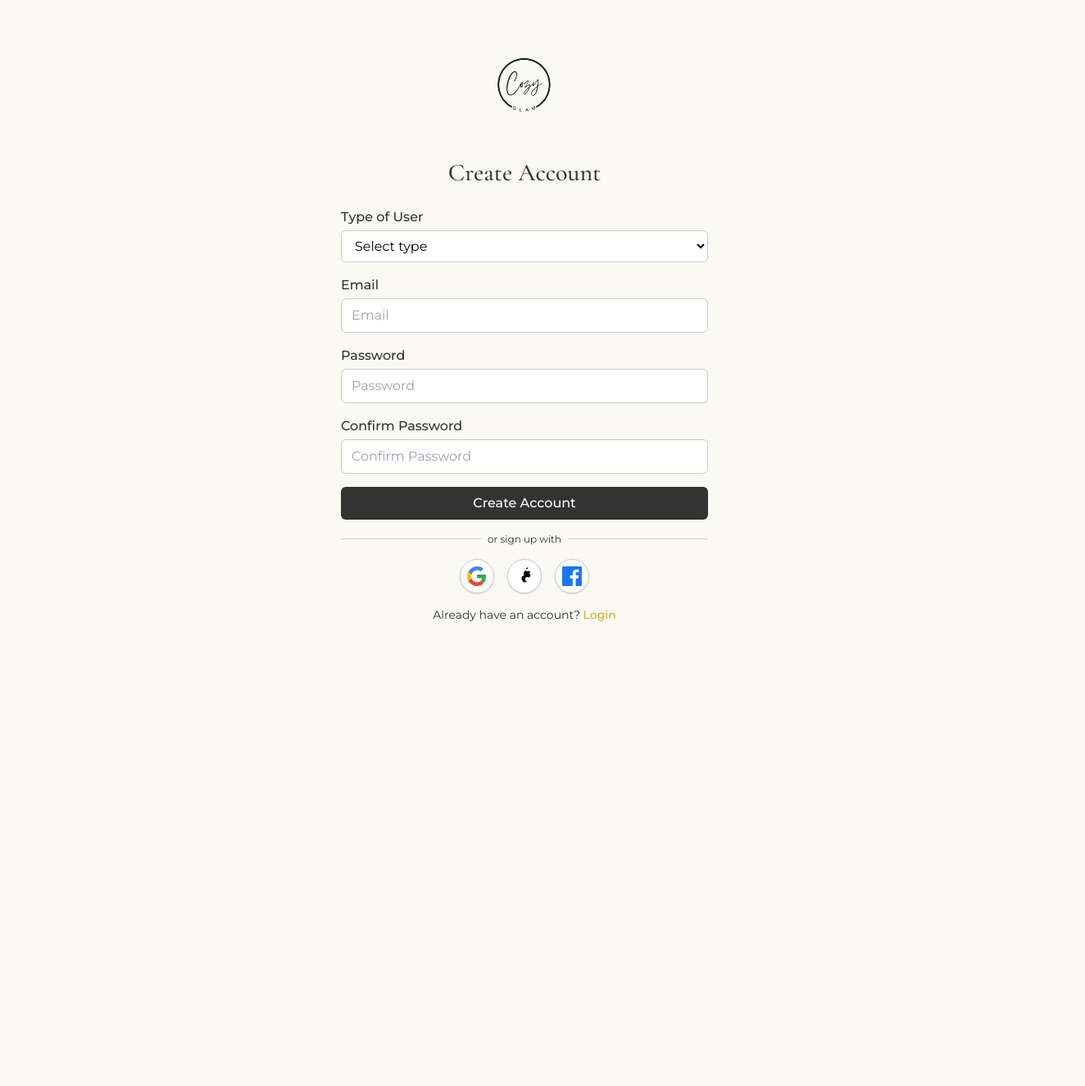
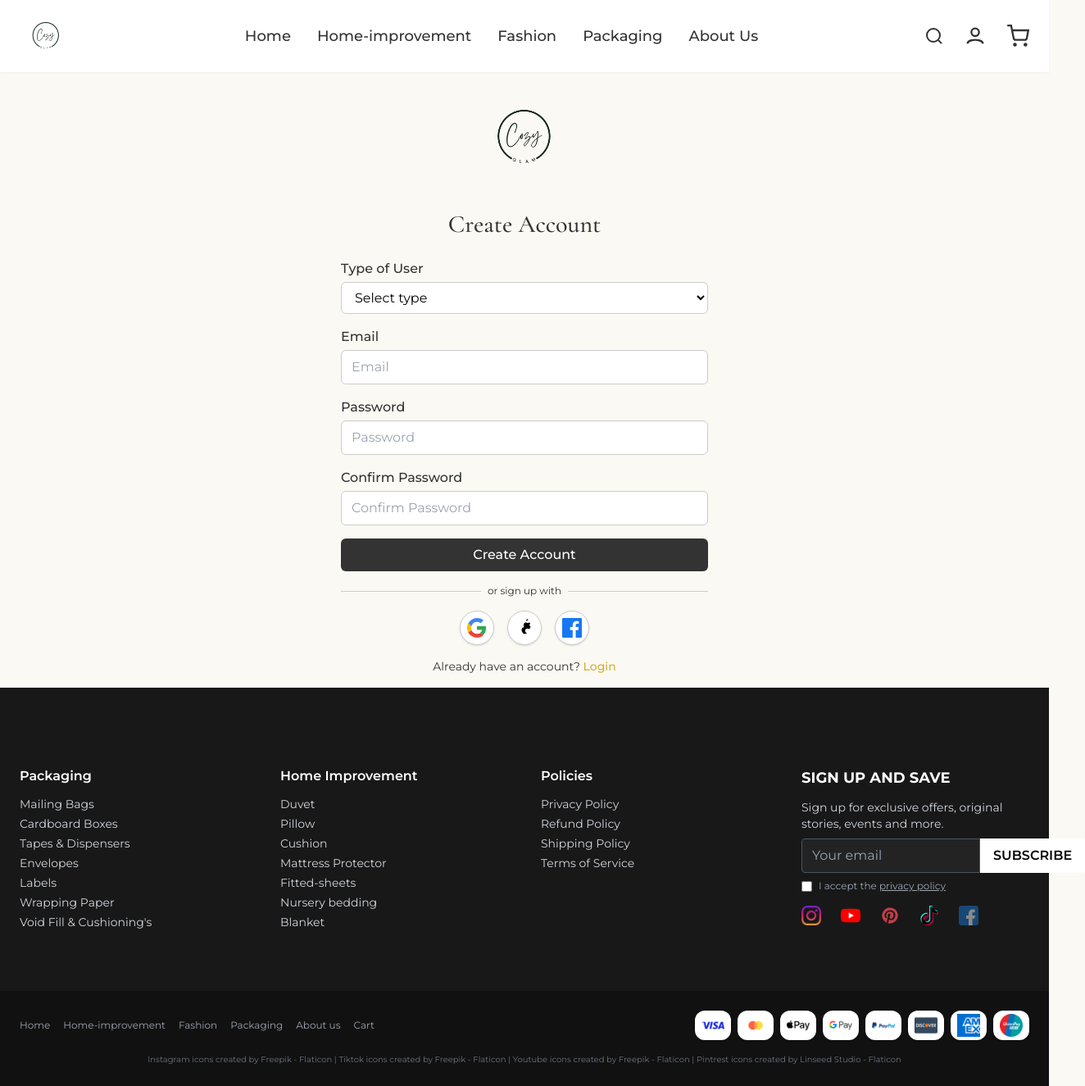
Before and after one commit to AnasBaqai/cozy_glam_frontend, a React (Vite) app: page /signup in a window 1280 px wide. Shown: the whole page at 82% size, 1324 px wide, since content can reach past the window. Before the commit the page ends 800 px from the top, so only its background shows below. Built offline with nearby package versions, Linux system fonts and the light colour scheme.

Commit message:
footer added to login signup

```diff
--- a/src/components/layout/Navbar/Navbar.tsx
+++ b/src/components/layout/Navbar/Navbar.tsx
@@ -18,6 +18,7 @@
         alt="CozyGlam Logo"
         className="h-16 w-16 object-contain"
       />
+      <a href="/" className="text-2xl font-bold text-glam-dark"></a>
     </div>
     {/* Nav Links */}
     <div className="flex gap-8">
--- a/src/pages/auth/login/LoginPage.tsx
+++ b/src/pages/auth/login/LoginPage.tsx
@@ -5,6 +5,8 @@
 import Input from "../../../components/ui/Input/Input";
 import SocialButton from "../../../components/ui/SocialButton/SocialButton";
 import DividerWithText from "../../../components/ui/DividerWithText/DividerWithText";
+import Navbar from "../../../components/layout/Navbar/Navbar";
+import Footer from "../../../components/layout/Footer/Footer";
 
 const LoginPage = () => {
   const [email, setEmail] = useState("");
@@ -17,7 +19,9 @@
   };
 
   return (
-    <div className="flex flex-col items-center justify-center min-h-screen py-4 px-4 bg-glam-light">
+    <div className="min-h-screen bg-glam-light flex flex-col">
+      <Navbar />
+      <div className="flex flex-col items-center justify-center flex-1 py-4 px-4">
         <div className="w-full max-w-md">
           {/* Logo */}
           <div className="flex flex-col items-center mb-6">
@@ -95,6 +99,8 @@
           </div>
         </div>
       </div>
+      <Footer />
+    </div>
   );
 };
 
--- a/src/pages/auth/signup/SignupPage.tsx
+++ b/src/pages/auth/signup/SignupPage.tsx
@@ -5,6 +5,8 @@
 import Input from "../../../components/ui/Input/Input";
 import SocialButton from "../../../components/ui/SocialButton/SocialButton";
 import DividerWithText from "../../../components/ui/DividerWithText/DividerWithText";
+import Navbar from "../../../components/layout/Navbar/Navbar";
+import Footer from "../../../components/layout/Footer/Footer";
 
 const SignupPage = () => {
   const [email, setEmail] = useState("");
@@ -23,7 +25,9 @@
   };
 
   return (
-    <div className="flex flex-col items-center justify-center min-h-screen py-4 px-4 bg-glam-light">
+    <div className="min-h-screen bg-glam-light flex flex-col">
+      <Navbar />
+      <div className="flex flex-col items-center justify-center flex-1 py-4 px-4">
         <div className="w-full max-w-md">
           {/* Logo */}
           <div className="flex flex-col items-center mb-6">
@@ -117,6 +121,8 @@
           </div>
         </div>
       </div>
+      <Footer />
+    </div>
   );
 };
 
```
Also changed, not shown: 1 other file (tests, documents, lock files or other folders). Lines whose indentation alone changed are shown as unchanged.
